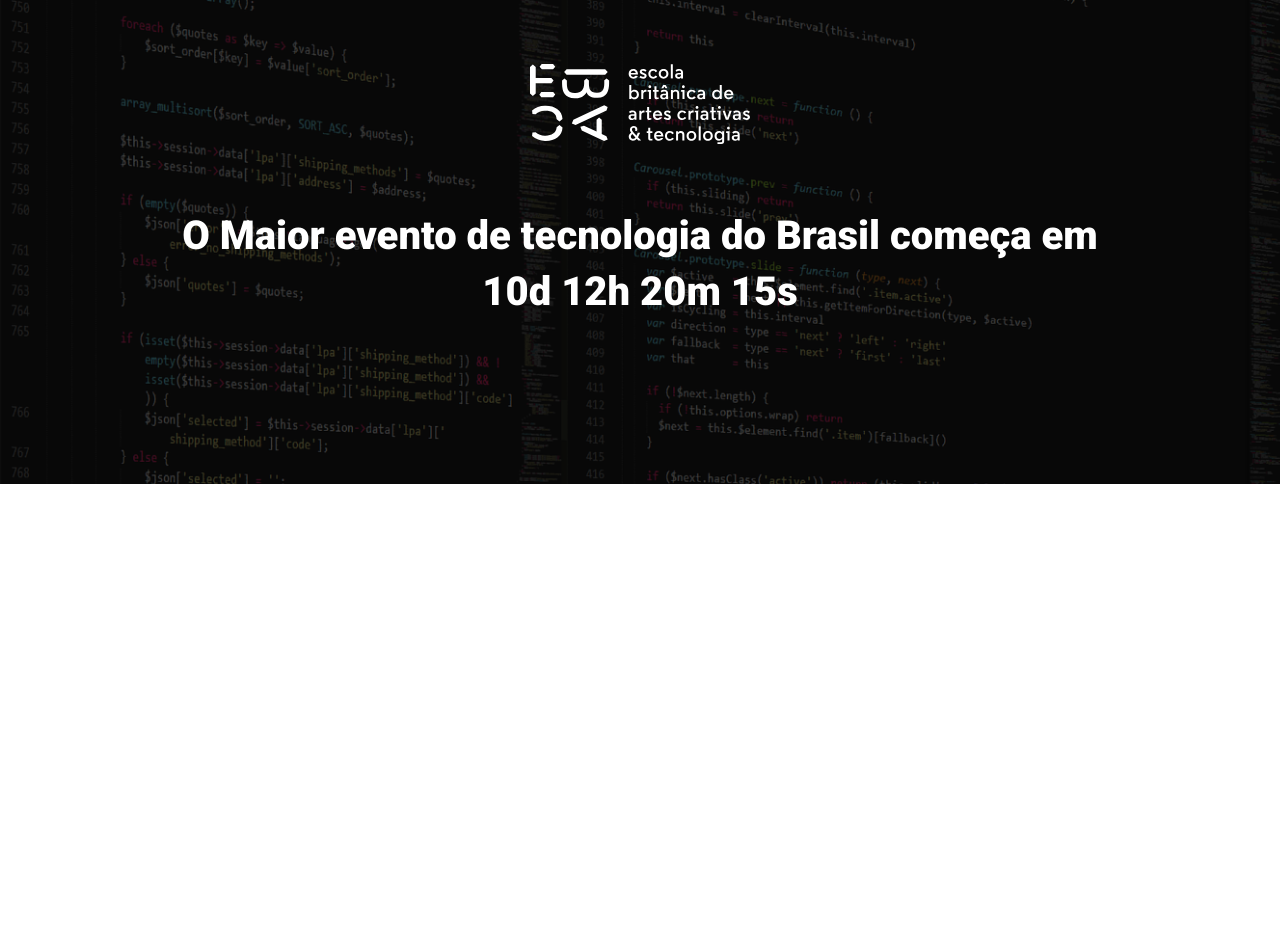
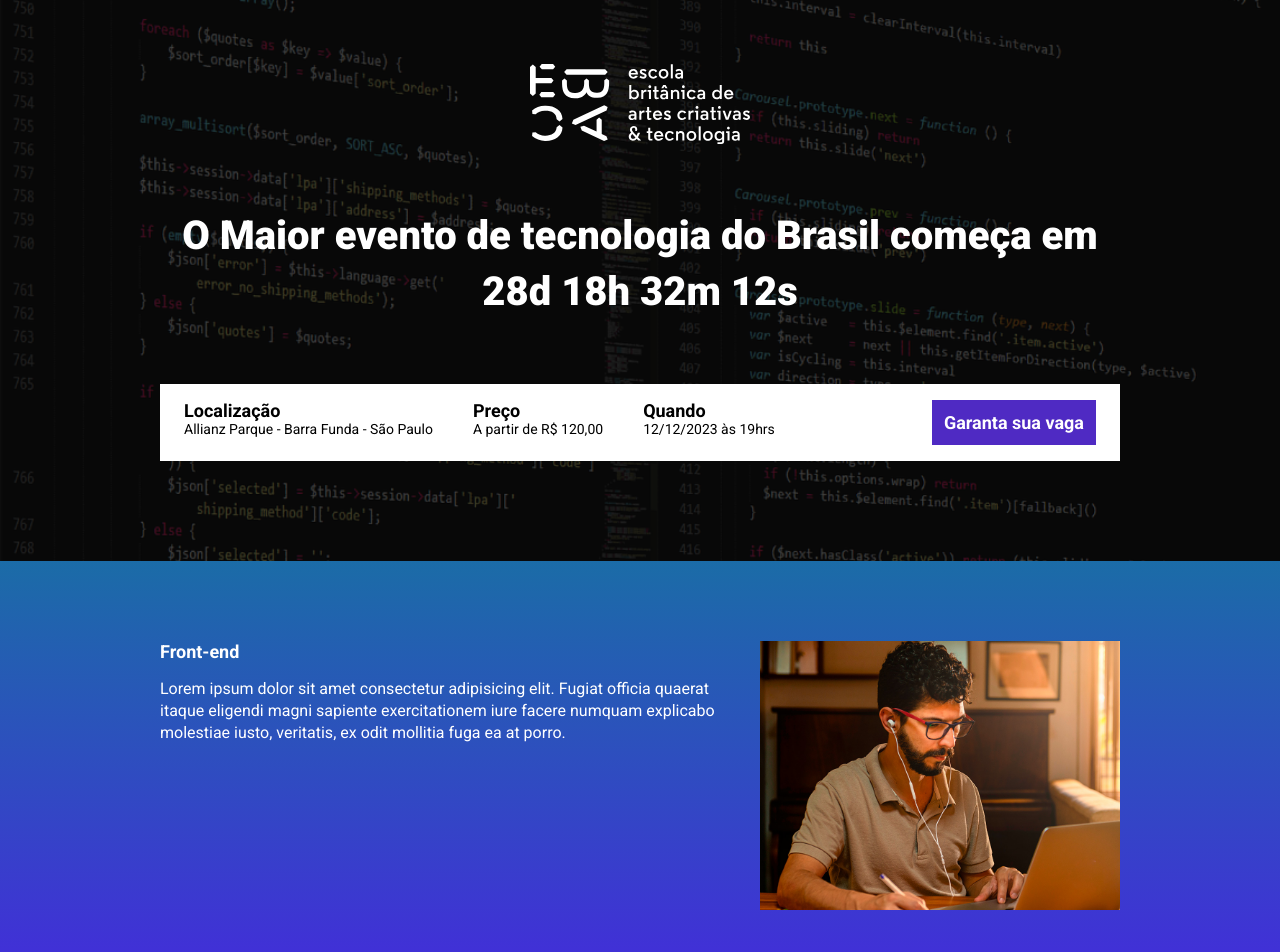
Before and after one commit to GustavoRaimo/ebac_tech_talks, a website built with Parcel: page src/index.html in a window 1280 px wide. Shown: the top 952 px of the page. Before the commit the page ends 800 px from the top, so only its background shows below. Built offline with nearby package versions, Linux system fonts and the light colour scheme; a web font is replaced by a local one.

Commit message:
Criando a contagem regressiva

```diff
--- a/package.json
+++ b/package.json
@@ -2,9 +2,9 @@
   "name": "ebac_talks",
   "version": "1.0.0",
   "description": "",
-  "main": "index.js",
   "scripts": {
     "dev": "parcel src/index.html src/styles/main.scss src/scripts/main.js",
+    "build": "parcel build src/index.html",
     "test": "echo \"Error: no test specified\" && exit 1"
   },
   "keywords": [],
--- a/src/index.html
+++ b/src/index.html
@@ -8,18 +8,82 @@
     <link rel="preconnect" href="https://fonts.gstatic.com" crossorigin>
     <link href="https://fonts.googleapis.com/css2?family=Inclusive+Sans&family=Roboto:wght@400;700;900&display=swap" rel="stylesheet">
     <link rel="stylesheet" href="styles/main.scss">
+    <link rel="stylesheet" href="https://unpkg.com/aos@next/dist/aos.css"/>
 </head>
 <body>
     <header class="hero">
         <div class="container">
             <img src="./images/ebac_logo.svg" alt="EBAC logo" class="hero__logo">
             <p class="hero__text">
-                O Maior evento de tecnologia do Brasil começa em 10d 12h 20m 15s
+                O Maior evento de tecnologia do Brasil começa em <span id="contador"></span>
             </p>
+            <div class="infos-bar">
+                <ul class="infos-bar__infos">
+                    <li class="infos-bar__infos__item">
+                        <b>Localização</b>
+                        Allianz Parque - Barra Funda - São Paulo
+                    </li>
+                    <li class="infos-bar__infos__item">
+                        <b>Preço</b>
+                        A partir de R$ 120,00
+                    </li>
+                    <li class="infos-bar__infos__item">
+                        <b>Quando</b>
+                        12/12/2023 às 19hrs
+                    </li>
+                </ul>
+                <a href="#" class="button button--primary">
+                    Garanta sua vaga
+                </a>
+            </div>
         </div>
     </header>
+    <section class="event event--frontend" >
+        <div class="container" data-aos="fade-right">
+            <div class="event__details">
+                <h2 class="event__details__title">Front-end</h2>
+                <p class="event__details__description">
+                    Lorem ipsum dolor sit amet consectetur adipisicing elit. Fugiat officia quaerat itaque eligendi magni sapiente exercitationem iure facere numquam explicabo molestiae iusto, veritatis, ex odit mollitia fuga ea at porro.
+                </p>
+            </div>
+            <img src="./images/frontend.png" alt="Front-end " class="event__image">
+        </div>
+    </section>
+    <section class="event event--ui-ux  event--image-left"  >
+        <div class="container " data-aos="fade-left">
+            <div class="event__details">
+                <h2 class="event__details__title">UI/UX</h2>
+                <p class="event__details__description">
+                    Lorem ipsum dolor sit amet consectetur adipisicing elit. Fugiat officia quaerat itaque eligendi magni sapiente exercitationem iure facere numquam explicabo molestiae iusto, veritatis, ex odit mollitia fuga ea at porro.
+                </p>
+            </div>
+            <img src="./images/ui-ux.png" alt="UI/UX " class="event__image">
+        </div>
+    </section>
+    <section class="event event--data-science">
+        <div class="container" data-aos="fade-right">
+            <div class="event__details">
+                <h2 class="event__details__title">Data Science</h2>
+                <p class="event__details__description">
+                    Lorem ipsum dolor sit amet consectetur adipisicing elit. Fugiat officia quaerat itaque eligendi magni sapiente exercitationem iure facere numquam explicabo molestiae iusto, veritatis, ex odit mollitia fuga ea at porro.
+                </p>
+            </div>
+            <img src="./images/data.png" alt="Data Science " class="event__image">
+        </div>
+    </section>
+    <section class="event event--backend  event--image-left">
+        <div class="container " data-aos="fade-left">
+            <div class="event__details">
+                <h2 class="event__details__title">Back-end</h2>
+                <p class="event__details__description">
+                    Lorem ipsum dolor sit amet consectetur adipisicing elit. Fugiat officia quaerat itaque eligendi magni sapiente exercitationem iure facere numquam explicabo molestiae iusto, veritatis, ex odit mollitia fuga ea at porro.
+                </p>
+            </div>
+            <img src="./images/backend.png" alt="Back-end " class="event__image">
+        </div>
+    </section>
 
-
+    <script src="https://unpkg.com/aos@next/dist/aos.js"></script>
     <script src="./scripts/main.js"></script>
 </body>
 </html>
--- a/src/scripts/main.js
+++ b/src/scripts/main.js
@@ -1 +1,27 @@
-console.log('Olá Mundo');
+AOS.init();
+
+const dataDoEvento = new Date("dec 12, 2023 19:00:00");
+const timeStampDoEvento = dataDoEvento.getTime();
+
+const contaAsHoras = setInterval(function(){
+    const agora = new Date();
+    const timeStampAtual = agora.getTime();
+
+    const distanciAteOEvento = timeStampDoEvento - timeStampAtual;
+
+    const diaEmMS = 1000 * 60 * 60 * 24;
+    const horaEmMs = 1000 * 60 * 60;
+    const minutoEmMs = 1000 * 60;
+
+    const diasAteOEvento = Math.floor(distanciAteOEvento / diaEmMS);
+    const horasAteOEvento = Math.floor((distanciAteOEvento % diaEmMS) / horaEmMs);
+    const minutosAteOEvento = Math.floor((distanciAteOEvento % horaEmMs) / minutoEmMs);
+    const segundosAteOEvento = Math.floor((distanciAteOEvento % minutoEmMs) / 1000);
+
+    document.getElementById('contador').innerHTML = `${diasAteOEvento}d ${horasAteOEvento}h ${minutosAteOEvento}m ${segundosAteOEvento}s`;
+
+    if(distanciAteOEvento < 0){
+        document.getElementById('contador').innerHTML = 'Evento expirado';
+    }
+
+}, 1000);
--- a/src/styles/_hero.scss
+++ b/src/styles/_hero.scss
@@ -1,3 +1,4 @@
+@use 'variables';
 
 .hero{
     padding-top: 64px;
@@ -17,7 +18,7 @@
         left: 0;
         width: 100%;
         height: 100%;
-        background-color: #000000;
+        background-color: variables.$secundaryTextColor;
         content: '';
         opacity: 0.7;
     }
--- /dev/null
+++ b/src/styles/_variables.scss
@@ -0,0 +1,8 @@
+$textcolor: #fff;
+$secundaryTextColor: #000;
+
+$blue1: #1b6ca7;
+$blue2: #442bdb;
+$pink: #89223b;
+$yellow: #9c791d;
+$purple:#4f2ac3;
--- /dev/null
+++ b/src/styles/components/_buttons.scss
@@ -0,0 +1,25 @@
+@use '../variables';
+
+.button{
+    padding: 12px;
+    font-size: 18px;
+    font-weight: bold;
+    text-decoration: none;
+    text-align: center;
+    white-space: nowrap;
+
+    &--primary{
+        color: #fff;
+        background-color: variables.$purple;
+    }
+
+    @media (max-width:640px){
+        display: block;
+        width: 100%;
+
+    }
+    @media (max-width:1024px) {
+        display: flex;
+        align-items: center;
+    }
+}
--- /dev/null
+++ b/src/styles/components/_event.scss
@@ -0,0 +1,63 @@
+@use '../variables';
+
+.event{
+    padding: 80px 0;
+
+    &--frontend{
+        background-image: linear-gradient(variables.$blue1, variables.$blue2);
+    }
+
+    &--ui-ux{
+        background-image: linear-gradient(variables.$blue2, variables.$pink);
+    }
+
+    &--data-science{
+        background-image: linear-gradient(variables.$pink, variables.$yellow);
+    }
+
+    &--backend{
+        background-image: linear-gradient(variables.$yellow, variables.$pink);
+    }
+    &--image-left{
+        .container{
+            flex-direction: row-reverse;
+        }
+    }
+
+    .container{
+    display: flex;
+    gap: 40px;
+    }
+
+    &__image{
+        max-width: 360px;
+    }
+
+    &__details{
+
+        &__title{
+            font-size: 18px;
+            font-weight: bold;
+            margin-bottom: 16px;
+
+
+        }
+
+        &__description{
+            line-height: 22px;
+        }
+    }
+    @media (max-width:640px) {
+        .container{
+            display: block;
+        }
+        &__image{
+            width: 100%;
+        }
+        &__details{
+            margin-right: 0;
+            margin-bottom: 16px;
+        }
+
+    }
+}
--- /dev/null
+++ b/src/styles/components/_infos_bar.scss
@@ -0,0 +1,43 @@
+@use '../variables';
+
+.infos-bar{
+    padding: 16px 24px;
+    background-color: variables.$textcolor;
+    display: flex;
+    justify-content: space-between;
+    &__infos{
+        display: flex;
+        gap: 40px;
+
+        &__item{
+            font-size: 14px;
+            color: variables.$secundaryTextColor;
+
+            b{
+                font-size: 18px;
+                display: block;
+                color: variables.$secundaryTextColor;
+            }
+        }
+    }
+
+    @media (max-width:640px) {
+        display: block;
+
+        &__infos{
+            display: block;
+
+            &__item{
+                margin-bottom: 24px;
+            }
+        }
+    }
+
+    @media (max-width:1024px) {
+        &__infos{
+            gap: 16px;
+        }
+
+    }
+
+}
--- a/src/styles/main.scss
+++ b/src/styles/main.scss
@@ -1,11 +1,16 @@
 @use "hero";
+@use "./components/infos_bar";
+@use "./components/buttons";
+@use "./components/event";
+@use 'variables';
 
 *{
     margin: 0;
     padding: 0;
     box-sizing: border-box;
-    color: #fff;
+    color: variables.$textcolor;
     font-family:'Roboto', sans-serif;
+    list-style: none;
 }
 
 .container{
```
